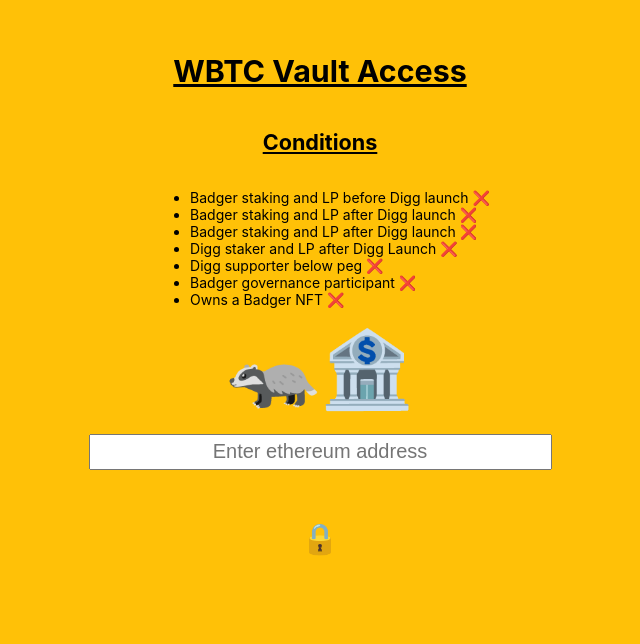
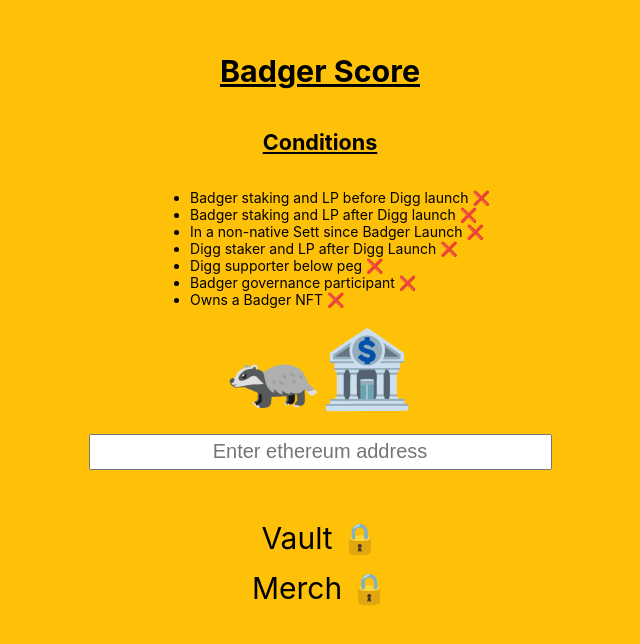
Before and after one commit to Badger-Finance/yearn_whitelist, a React (Create React App) app: page / in a window 1280 px wide. Shown: the part 104-748 px from the top of the page, without its empty margins (320-960 px from the left). Built offline with nearby package versions, Linux system fonts and the light colour scheme; no server answers.

Commit message:
change to score and added merch calc

```diff
--- a/public/index.html
+++ b/public/index.html
@@ -9,7 +9,7 @@
 
     <meta name="viewport" content="width=device-width, initial-scale=1" />
     <meta name="theme-color" content="#000000" />
-    <meta name="description" content="WBTC Vault access" />
+    <meta name="description" content="Badger Score" />
     <link rel="apple-touch-icon" href="%PUBLIC_URL%/logo192.png" />
 
     <link rel="manifest" href="%PUBLIC_URL%/manifest.json" />
--- a/src/App.js
+++ b/src/App.js
@@ -1,34 +1,37 @@
 import "./App.css";
 import { useEffect, useState } from "react";
-import web3 from "web3"
+import web3 from "web3";
 
 function App() {
   const [address, setAddress] = useState("");
   const [whitelist, setWhitelist] = useState([]);
   const conditions = {
-    cond1:"Badger staking and LP before Digg launch",
-    cond2:"Badger staking and LP after Digg launch",
-    cond3:"Badger staking and LP after Digg launch",
-    cond4:"Digg staker and LP after Digg Launch",
-    cond5:"Digg supporter below peg",
-    cond6:"Badger governance participant",
-    cond7:"Owns a Badger NFT"
-  }
+    cond1: "Badger staking and LP before Digg launch",
+    cond2: "Badger staking and LP after Digg launch",
+    cond3: "In a non-native Sett since Badger Launch",
+    cond4: "Digg staker and LP after Digg Launch",
+    cond5: "Digg supporter below peg",
+    cond6: "Badger governance participant",
+    cond7: "Owns a Badger NFT",
+  };
   useEffect(() => {
     const fetchData = async () => {
       const result = await fetch(
         "https://badgerdao.tk/rewards/yearn_whitelist_scores.json"
       );
       const response = await result.json();
-      let scores = {}
-      Object.keys(response).forEach(addr => {
-        let data = response[addr]
-        let sum = Object.values(data).reduce((a, b) => a + b, 0)
-        if (sum >=4) {
-          data.allowed = true
+      let scores = {};
+      Object.keys(response).forEach((addr) => {
+        let data = response[addr];
+        let sum = Object.values(data).reduce((a, b) => a + b, 0);
+        if (sum >= 4) {
+          data.vaultAllowed = true;
         }
-        scores[addr] = response[addr]
-      })
+        if (sum >= 2) {
+          data.merchAllowed = true;
+        }
+        scores[addr] = response[addr];
+      });
       setWhitelist(scores);
     };
     fetchData();
@@ -37,46 +40,65 @@ function App() {
     <div className="App">
       <header className="App-header">
         <div className="boost">
-          <h3 className="underline-title">WBTC Vault Access</h3>
+          <h3 className="underline-title">Badger Score</h3>
           <h5 className="underline-title">Conditions</h5>
 
           <ul className="conditions">
-            {Object.keys(conditions).map(cond => {
-               let emoji = "❌"
-               if (address in whitelist) {
-                 if (cond in whitelist[address])
-                   emoji = "✅"
-               } else {
-               }
-                return (<li key={cond}>
+            {Object.keys(conditions).map((cond) => {
+              let emoji = "❌";
+              if (address in whitelist) {
+                if (cond in whitelist[address]) emoji = "✅";
+              } else {
+              }
+              return (
+                <li key={cond}>
                   {conditions[cond]} {emoji}
-                </li>)
-            } )}
+                </li>
+              );
+            })}
           </ul>
 
           <span className="badger-emoji">🦡🏦</span>
           <input
             value={address}
             onChange={(e) => {
-              let addr = ""
+              let addr = "";
               try {
-                addr = web3.utils.toChecksumAddress(e.target.value)
+                addr = web3.utils.toChecksumAddress(e.target.value);
               } catch {
-                addr = e.target.value
+                addr = e.target.value;
               }
-              setAddress(addr)
+              setAddress(addr);
             }}
             className="address"
             placeholder="Enter ethereum address"
           ></input>
           <div className="whitelist">
-            {address in whitelist && whitelist[address].allowed  ? (
+            {address in whitelist && whitelist[address].vaultAllowed ? (
               <div>
-              <div className="whitelist-emoji">🔓</div>
-                <div className="vault-link">Vault Accessible at <a href="https://ape.tax">https://ape.tax</a></div>
+                <div className="whitelist-emoji">Vault 🔓</div>
+                <div className="vault-link">
+                  Vault Accessible at
+                  <a href="https://badger.cetedel.rocks">
+                    https://badger.cetedel.rocks
+                  </a>
+                </div>
               </div>
             ) : (
-              <div className="whitelist-emoji vault-link">🔒</div>
+              <div className="whitelist-emoji vault-link">Vault 🔒</div>
+            )}
+            {address in whitelist && whitelist[address].merchAllowed ? (
+              <div>
+                <div className="whitelist-emoji">Merch 🔓</div>
+                <div className="vault-link">
+                  Merch Accessible at
+                  <a href="https://shop.badger.finance<">
+                    https://shop.badger.finance
+                  </a>
+                </div>
+              </div>
+            ) : (
+              <div className="whitelist-emoji vault-link">Merch 🔒</div>
             )}
           </div>
         </div>
```
